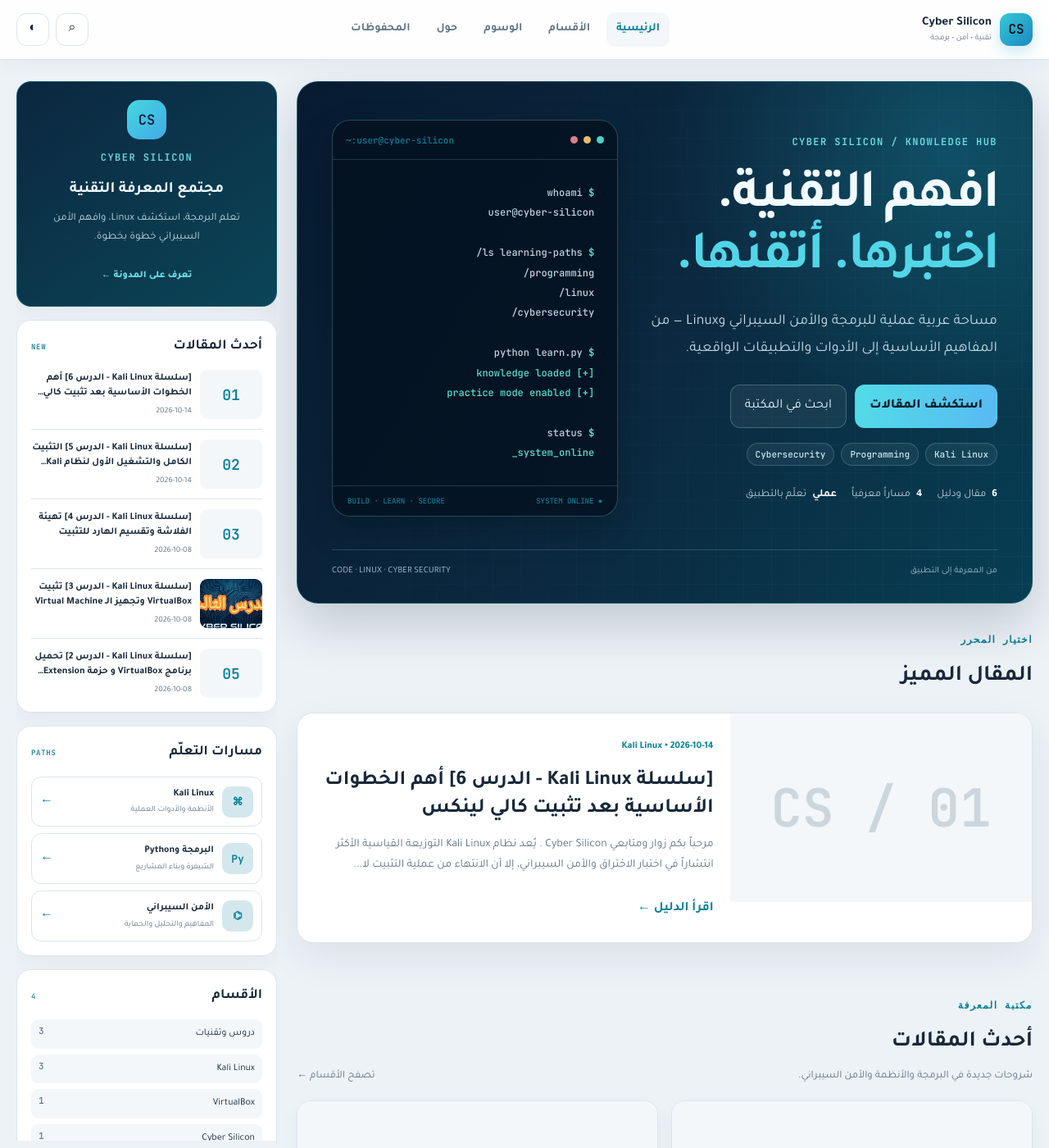
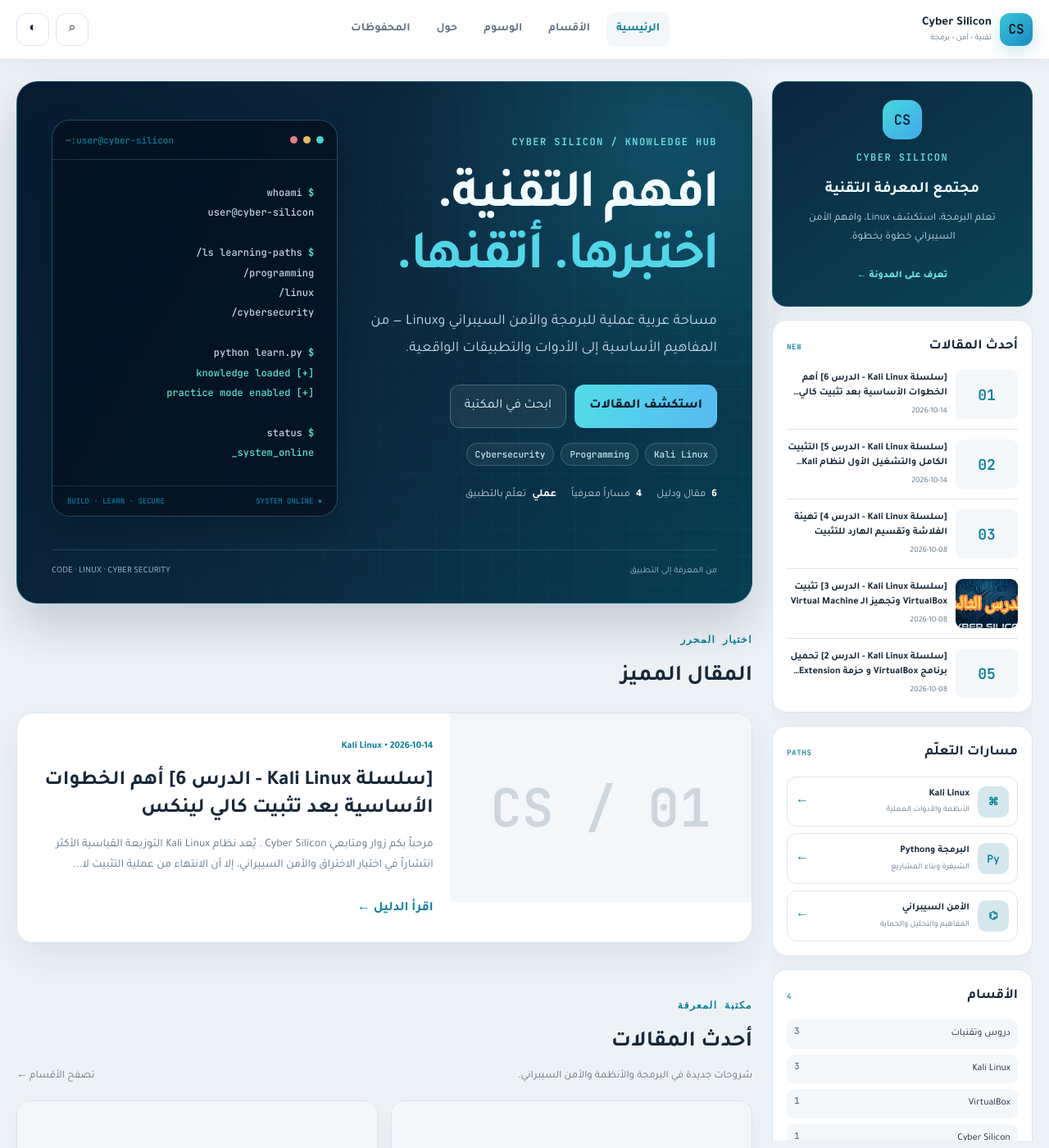
Before and after one commit to cyber-silicon/cyber-silicon.github.io, a Jekyll site: the page built from index.html, in a window 1280 px wide and 1400 px high. Shown: the whole window at 82% size. Built offline with Jekyll 4.4.1, drawn with Linux system fonts in a browser that asks for light colours; the list of posts is cut into pages by our own code.

Commit message:
Align sidebar to the right in RTL desktop layouts

```diff
--- a/assets/css/cyber-silicon.css
+++ b/assets/css/cyber-silicon.css
@@ -590,3 +590,35 @@
   .comments-section{padding:18px 13px;border-radius:14px;margin-top:22px}
   .comments-heading h2{font-size:21px}
 }
+
+
+/* RTL desktop composition: main content on the left, sidebar on the right. */
+.home-layout,
+.post-page-layout{
+  direction:ltr;
+}
+.home-layout > .home-main,
+.home-layout > .site-sidebar,
+.post-page-layout > .article-shell,
+.post-page-layout > .site-sidebar{
+  direction:rtl;
+}
+
+/* Calm, balanced empty states when sample posts are removed. */
+.library-empty-state{
+  border:1px dashed var(--line);
+  background:linear-gradient(145deg,var(--surface),var(--surface2));
+  box-shadow:none;
+}
+.library-empty-state .button{
+  display:inline-flex;
+  align-items:center;
+  justify-content:center;
+  margin-top:8px;
+}
+.sidebar-empty-posts p{
+  margin:7px 0 0;
+  color:var(--muted);
+  font-size:13px;
+  line-height:1.8;
+}
```
